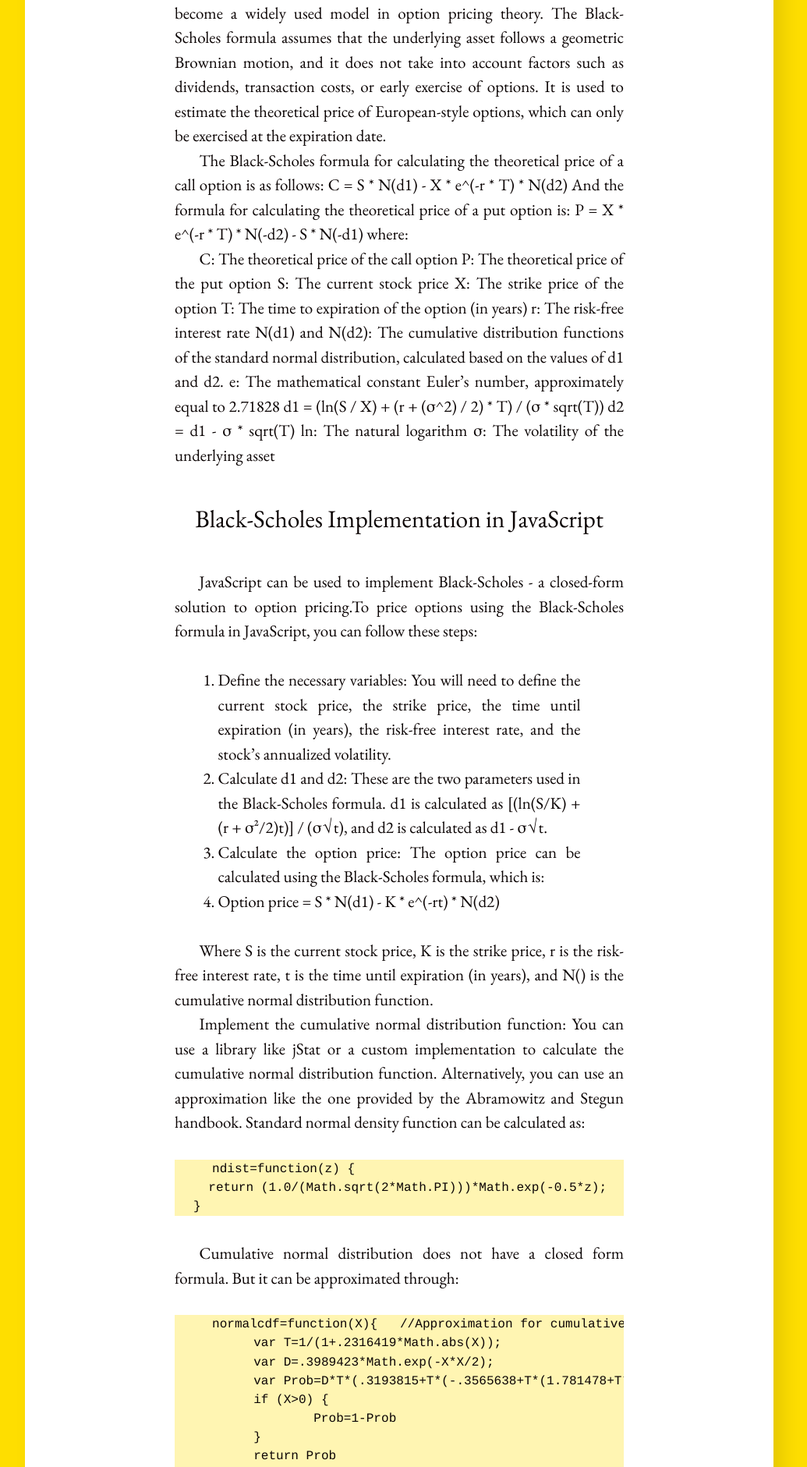
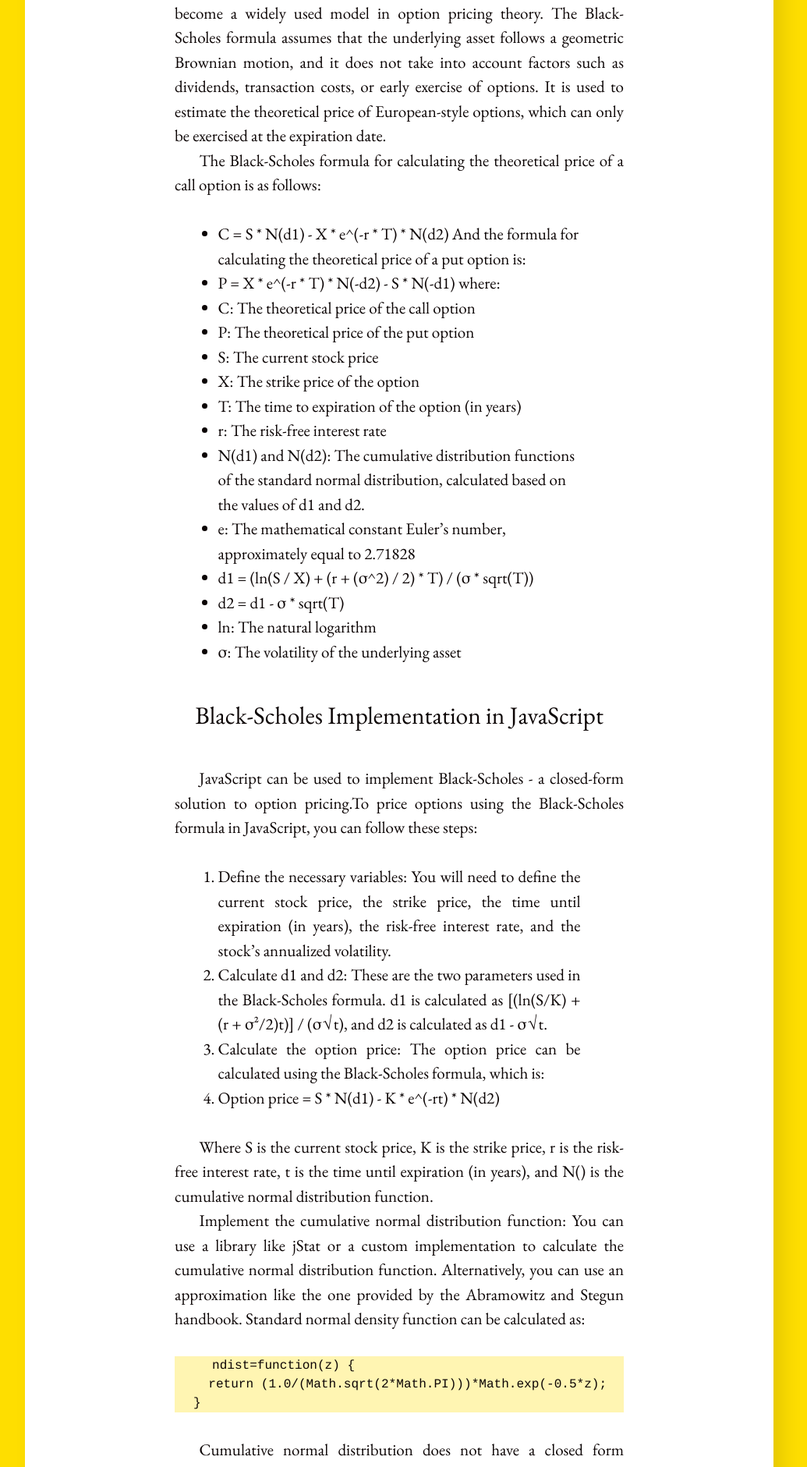
Before and after one commit to gopi-suvanam/gopi-suvanam.github.io, a Jekyll site: the page built from _posts/2023-04-06-Option-Pricing-using-Black-Scholes-in-JavaScript.md, in a window 1280 px wide. Shown: the part 1564-3445 px from the top of the page at 78% size, without its empty margins (128-1163 px from the left). Built offline with Jekyll 4.4.1, drawn with Linux system fonts in a browser that asks for light colours.

```diff
--- a/_posts/2023-04-06-Option-Pricing-using-Black-Scholes-in-JavaScript.md
+++ b/_posts/2023-04-06-Option-Pricing-using-Black-Scholes-in-JavaScript.md
@@ -17,23 +17,22 @@ Options can be used for various purposes, such as hedging against potential loss
 The Black-Scholes formula, also known as the Black-Scholes-Merton model, is a mathematical formula used in finance to calculate the theoretical price of European-style options. It was developed by Fischer Black, Myron Scholes, and Robert Merton in the 1970s and has become a widely used model in option pricing theory. The Black-Scholes formula assumes that the underlying asset follows a geometric Brownian motion, and it does not take into account factors such as dividends, transaction costs, or early exercise of options. It is used to estimate the theoretical price of European-style options, which can only be exercised at the expiration date.
 
 The Black-Scholes formula for calculating the theoretical price of a call option is as follows:
-C = S * N(d1) - X * e^(-r * T) * N(d2)
+- C = S * N(d1) - X * e^(-r * T) * N(d2)
 And the formula for calculating the theoretical price of a put option is:
-P = X * e^(-r * T) * N(-d2) - S * N(-d1)
+- P = X * e^(-r * T) * N(-d2) - S * N(-d1)
 where:
-
-C: The theoretical price of the call option
-P: The theoretical price of the put option
-S: The current stock price
-X: The strike price of the option
-T: The time to expiration of the option (in years)
-r: The risk-free interest rate
-N(d1) and N(d2): The cumulative distribution functions of the standard normal distribution, calculated based on the values of d1 and d2.
-e: The mathematical constant Euler's number, approximately equal to 2.71828
-d1 = (ln(S / X) + (r + (σ^2) / 2) * T) / (σ * sqrt(T))
-d2 = d1 - σ * sqrt(T)
-ln: The natural logarithm
-σ: The volatility of the underlying asset
+- C: The theoretical price of the call option
+- P: The theoretical price of the put option
+- S: The current stock price
+- X: The strike price of the option
+- T: The time to expiration of the option (in years)
+- r: The risk-free interest rate
+- N(d1) and N(d2): The cumulative distribution functions of the standard normal distribution, calculated based on the values of d1 and d2.
+- e: The mathematical constant Euler's number, approximately equal to 2.71828
+- d1 = (ln(S / X) + (r + (σ^2) / 2) * T) / (σ * sqrt(T))
+- d2 = d1 - σ * sqrt(T)
+- ln: The natural logarithm
+- σ: The volatility of the underlying asset
 
 ### Black-Scholes Implementation in JavaScript
 
```
